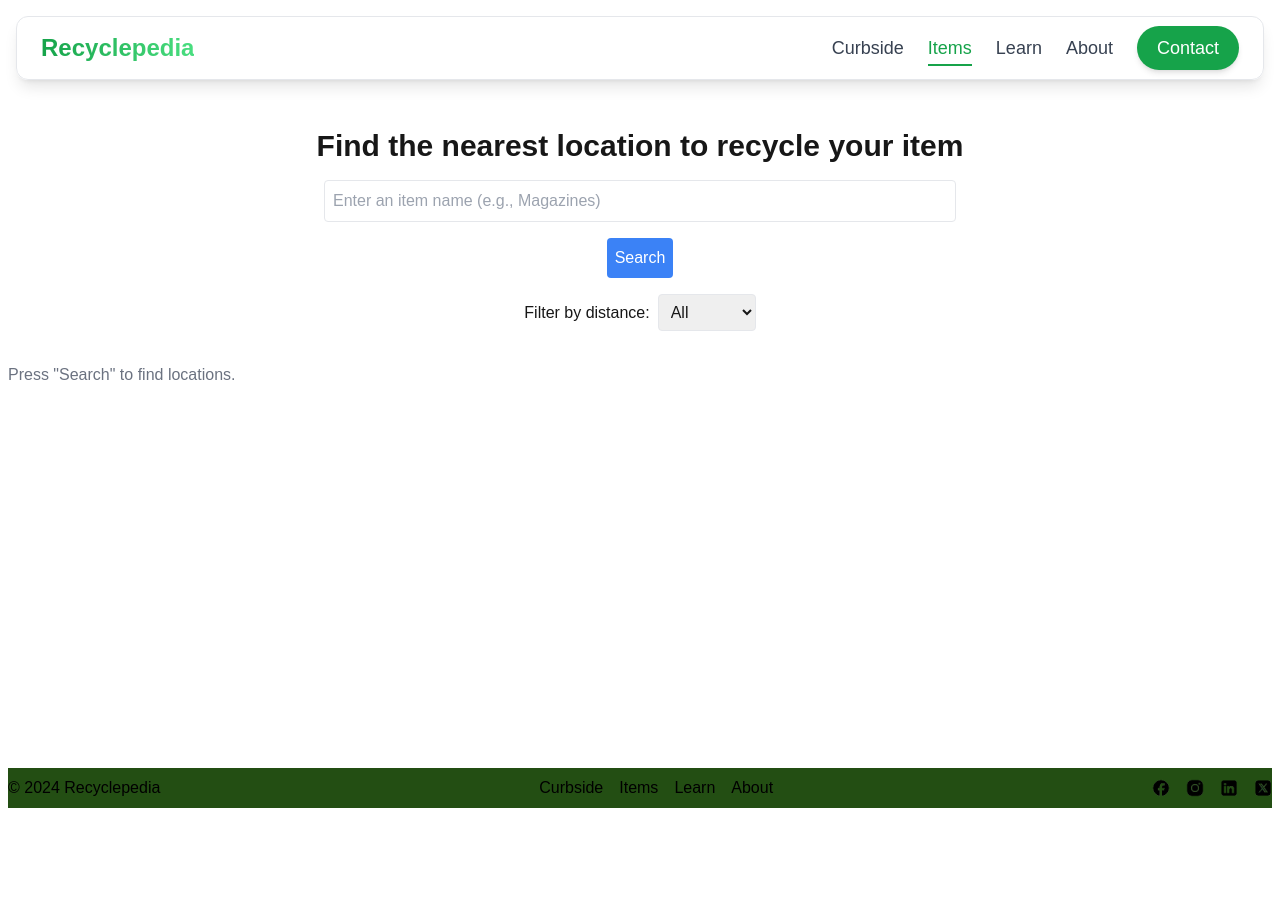
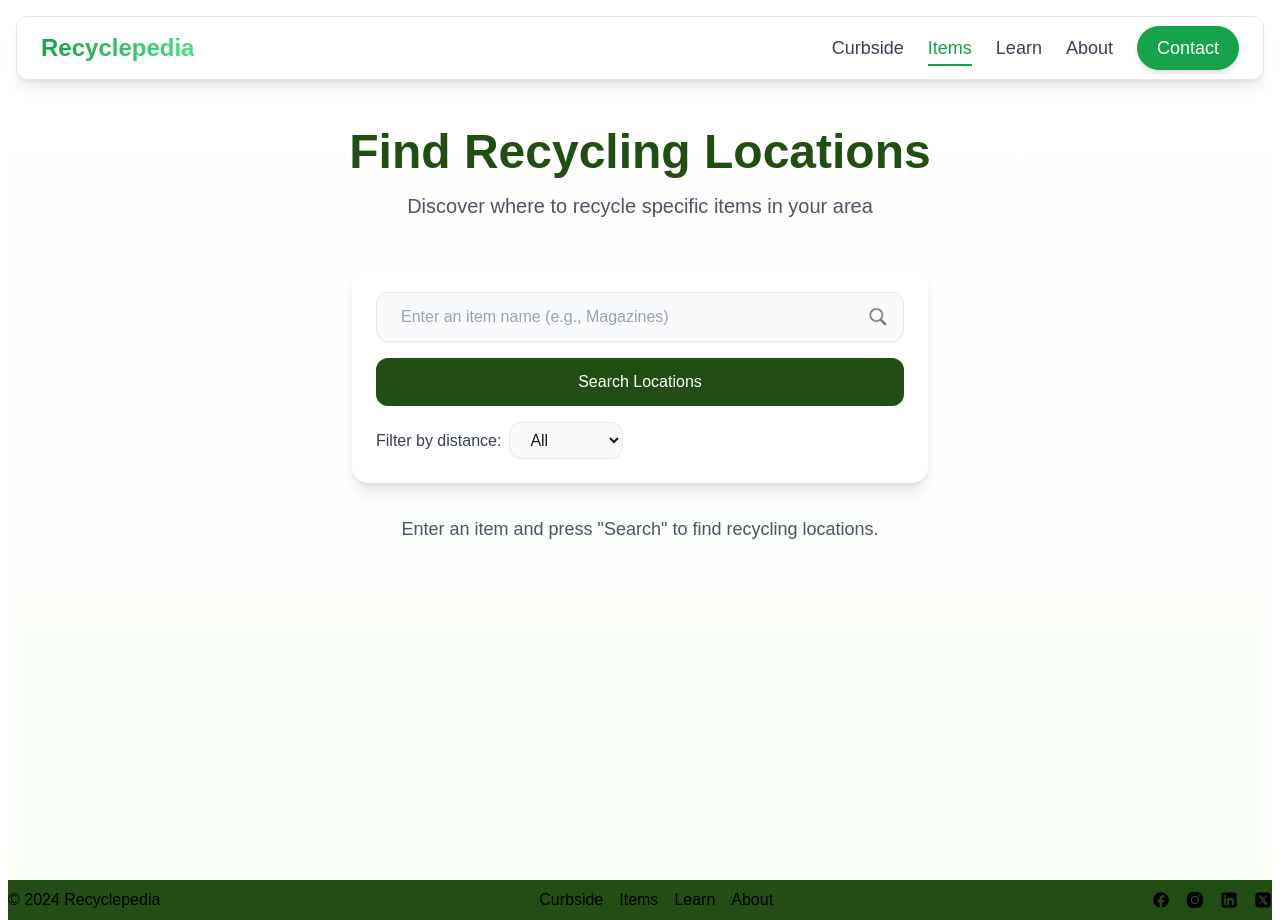
Before and after one commit to skyler-hall/Recyclepediamdc, a Next.js app: page /items in a window 1280 px wide. Before the commit the page ends 808 px from the top, so only its background shows below. Built offline with nearby package versions, Linux system fonts and the light colour scheme.

Commit message:
Update styling on items page

```diff
--- a/app/items/page.jsx
+++ b/app/items/page.jsx
@@ -3,7 +3,8 @@
 import React, { useState } from 'react';
 import { db } from '../lib/firebase';
 import { collection, query, where, getDocs } from 'firebase/firestore';
-import { availableItems } from '@/data/availableItems'; // Import available items
+import { availableItems } from '@/data/availableItems';
+import Image from 'next/image';
 
 // Haversine formula to calculate distance
 const haversine = (lat1, lon1, lat2, lon2) => {
@@ -136,30 +137,46 @@ function Items() {
   };
 
   return (
-    <div className='flex flex-col items-center mt-32 min-h-[calc(100vh-10rem)]'>
-      <h1 className='text-3xl mb-4 font-bold'>
-        Find the nearest location to recycle your item
+    <div className='min-h-screen bg-gradient-to-b from-white to-[#DBF4D2]/20'>
+      <div className='max-w-6xl mx-auto px-4 py-12'>
+        <div className='text-center mb-12'>
+          <h1 className='text-4xl md:text-5xl font-bold text-[#234E13] mb-4'>
+            Find Recycling Locations
           </h1>
+          <p className='text-gray-600 text-lg md:text-xl'>
+            Discover where to recycle specific items in your area
+          </p>
+        </div>
 
-      {loading && <p>Loading locations...</p>}
-      {error && <p className='text-red-500'>{error}</p>}
-
-      <div className='flex justify-center w-full mb-4 relative'>
+        <div className='max-w-xl mx-auto mb-8'>
+          <div className='flex flex-col gap-4 p-6 bg-white rounded-2xl shadow-lg'>
+            <div className='relative'>
               <input
                 type='text'
                 value={searchQuery}
                 onChange={handleSearchQueryChange}
                 placeholder='Enter an item name (e.g., Magazines)'
-          className='p-2 border rounded w-1/2'
+                className='w-full px-6 py-3 pr-12 bg-gray-50 border border-gray-200 rounded-xl focus:outline-none focus:ring-2 focus:ring-[#234E13] focus:border-transparent transition-all duration-200'
               />
+              <div className='absolute right-4 top-1/2 -translate-y-1/2'>
+                <Image
+                  src='/magnifyingGlass.png'
+                  alt='Search'
+                  width={20}
+                  height={20}
+                  className='text-gray-400'
+                />
+              </div>
+            </div>
+
             {filteredItems.length > 0 && (
-          <div className='absolute top-full left-0 w-full border bg-white shadow-lg'>
+              <div className='bg-white rounded-xl border border-gray-200 shadow-lg'>
                 <ul>
                   {filteredItems.map((item, index) => (
                     <li
                       key={index}
                       onClick={() => handleItemSelect(item)}
-                  className='p-2 hover:bg-gray-200 cursor-pointer'
+                      className='p-3 hover:bg-gray-50 cursor-pointer border-b last:border-b-0 transition-colors'
                     >
                       {item}
                     </li>
@@ -167,24 +184,23 @@ function Items() {
                 </ul>
               </div>
             )}
-      </div>
 
             <button
               onClick={handleSearch}
-        className='p-2 mb-4 bg-blue-500 text-white rounded'
+              className='px-8 py-3 bg-[#234E13] text-white rounded-xl hover:bg-[#1a3b0e] transition-all duration-300 transform hover:-translate-y-1 hover:shadow-lg'
             >
-        Search
+              Search Locations
             </button>
 
-      <div className='mb-4'>
-        <label htmlFor='distanceFilter' className='mr-2'>
+            <div className='flex items-center gap-2'>
+              <label htmlFor='distanceFilter' className='text-gray-700'>
                 Filter by distance:
               </label>
               <select
                 id='distanceFilter'
                 value={distanceFilter}
                 onChange={(e) => setDistanceFilter(Number(e.target.value))}
-          className='p-2 border rounded'
+                className='px-4 py-2 bg-gray-50 border border-gray-200 rounded-xl focus:outline-none focus:ring-2 focus:ring-[#234E13] focus:border-transparent'
               >
                 <option value={0}>All</option>
                 <option value={5}>5 miles</option>
@@ -192,44 +208,55 @@ function Items() {
                 <option value={15}>15 miles</option>
               </select>
             </div>
+          </div>
+        </div>
 
-      <div className='mt-4 w-full'>
+        {loading && (
+          <div className='text-center text-gray-600'>Loading locations...</div>
+        )}
+        {error && <div className='text-center text-red-500'>{error}</div>}
+
+        <div className='max-w-3xl mx-auto'>
           {isSearchClicked ? (
             matchingLocations.length > 0 ? (
-            matchingLocations
-              .sort((a, b) => a.distance - b.distance) // Sort by distance
+              <div className='space-y-4'>
+                {matchingLocations
+                  .sort((a, b) => a.distance - b.distance)
                   .map((location) => (
                     <div
                       key={location.id}
-                  className='p-4 mb-2 border rounded bg-gray-100 shadow-sm'
+                      className='bg-white rounded-2xl shadow-lg p-6 transition-all duration-300 hover:shadow-xl'
                     >
-                  <p>
+                      <h3 className='text-xl font-semibold text-[#234E13] mb-2'>
+                        {location.name}
+                      </h3>
+                      <p className='text-gray-600 mb-2'>
                         <strong>Item:</strong> {location.item}
                       </p>
-                  <p>
-                    <strong>Location:</strong> {location.name}
+                      <p className='text-gray-600 mb-2'>
+                        <strong>Address:</strong> {location.street},{' '}
+                        {location.city}, {location.state} {location.zip}
                       </p>
-                  <p>
-                    <strong>Address:</strong> {location.street}, {location.city}
-                    , {location.state} {location.zip}
-                  </p>
-                  <p>
+                      <p className='text-gray-600'>
                         <strong>Distance:</strong>{' '}
                         {location.distance !== undefined
-                      ? location.distance.toFixed(2)
-                      : 'N/A'}{' '}
-                    miles
+                          ? `${location.distance.toFixed(2)} miles`
+                          : 'N/A'}
                       </p>
                     </div>
-              ))
+                  ))}
+              </div>
             ) : (
-            <p className='text-gray-500'>
+              <p className='text-center text-gray-600 text-lg'>
                 No matching locations found for "{searchQuery}".
               </p>
             )
           ) : (
-          <p className='text-gray-500'>Press "Search" to find locations.</p>
+            <p className='text-center text-gray-600 text-lg'>
+              Enter an item and press "Search" to find recycling locations.
+            </p>
           )}
+        </div>
       </div>
     </div>
   );
```
Lines whose indentation alone changed are shown as unchanged.
